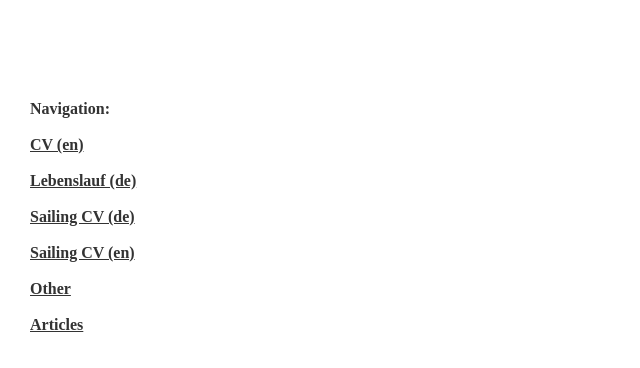
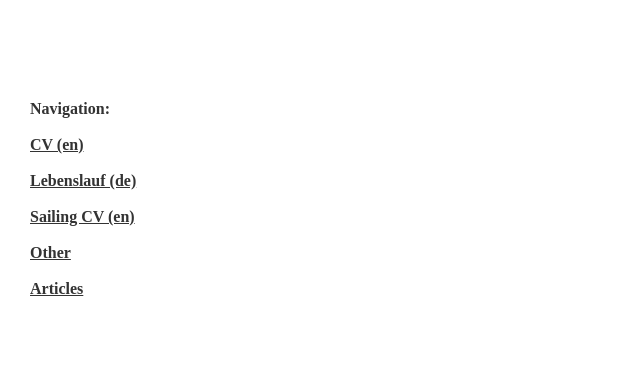
Before and after one commit to SebastianKnigge/website, a plain HTML site: page sebastian-knigge.eu/subpages/navigation.html in a window 1280 px wide. Shown: the whole page, without its empty margins (0-640 px from the left). Drawn offline with Linux system fonts and the light colour scheme.

Commit message:
changed navigation

```diff
--- a/sebastian-knigge.eu/subpages/navigation.html
+++ b/sebastian-knigge.eu/subpages/navigation.html
@@ -17,8 +17,6 @@
 			<br>
 			<a href="cv_de.html" target="mitte" ><u>Lebenslauf (de)</a></u><br>
 			<br>
-			<a href="cv_sailing_de.html" target="mitte"><u>Sailing CV (de)</u></a><br>
-			<br>
 			<a href="cv_sailing_en.html" target="mitte"><u>Sailing CV (en)</u></a><br>
 			<br>
 			<a href="anderes.html" target="mitte"><u>Other</u></a><br>
```
